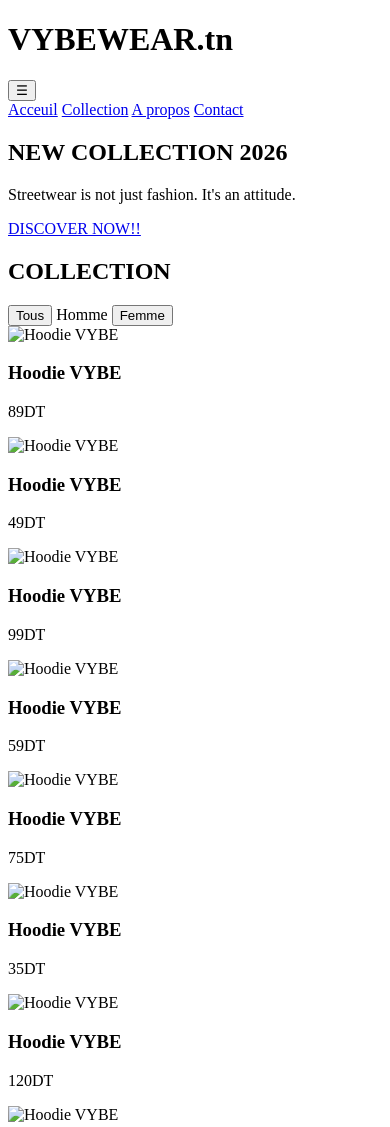
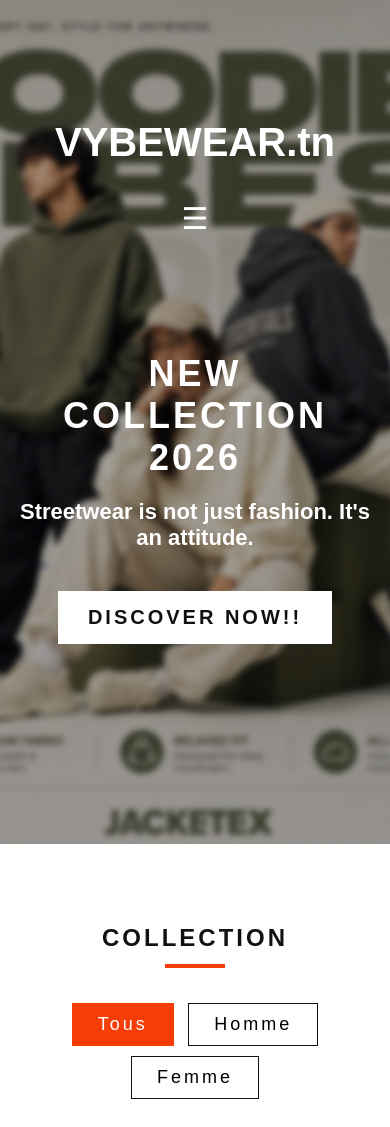
Before and after one commit to anasrgeui/vybewearproject, a plain HTML site: page index.html in a window 390 px wide. Shown: the top 1127 px of the page. Drawn offline with Linux system fonts and the light colour scheme.

Commit message:
add CSS styling

```diff
--- a/index.html
+++ b/index.html
@@ -6,71 +6,74 @@
     <title>VYBEWEAR.tn | Streetwear Homme & Femme</title>
     <link rel="stylesheet" href="style.css" >
 </head>
-<script src="script.js"></script>
+
 <body>
+      <main>
+          <section id="acceuil" >
     <header>
         <h1>VYBEWEAR.tn</h1>
     </header>
     <nav>
         <button class="burger" id="burger" aria-label="ouvrir le menu">&#9776;</button>
         <div class="liens" id="liens">
-            <a href="#Aceeuil">Acceuil</a>
-            <a href="#Collection">Collection</a>
-            <a href="#Apropos">A propos</a>
-            <a href="#Contact">Contact</a>
+            <a href="#aceeuil">Acceuil</a>
+            <a href="#collection">Collection</a>
+            <a href="#apropos">A propos</a>
+            <a href="#contact">Contact</a>
         </div>
     </nav>
-    <main>
-        <section id="Acceuil">
+
+      <div class="hero-content">
             <h2>NEW COLLECTION 2026</h2>
             <p>Streetwear is not just fashion. It's an attitude.</p>
-            <a href="#Collection" class="bouton">DISCOVER NOW!!</a>
+            <a href="#collection" class="bouton">DISCOVER NOW!!</a>
+            </div>
         </section>
-        <section id="Collection">
+        <section id="collection">
             <h2>COLLECTION</h2>
             <div class="filtres">
                 <button class="filtre actif" data-cat="tous">Tous</button>
-                <butoon class="filtre" data-cat="homme">Homme</butoon>
+                <button class="filtre" data-cat="homme">Homme</button>
                 <button class="filtre" data-cat="femme">Femme</button>
             </div>
             <div class="produits">
                 <article class="produit" data-cat="homme">
-                    <img src="images/produit1.jpg" alt="Hoodie VYBE">
-                    <h3>Hoodie VYBE</h3>
+                    <img src="images/produit1.jpg" alt="GHAZAL VYBE">
+                    <h3>GHAZAL VYBE</h3>
                     <p class="prix">89DT</p>
                 </article>
                   <article class="produit" data-cat="femme">
-                    <img src="images/produit2.jpg" alt="Hoodie VYBE">
-                    <h3>Hoodie VYBE</h3>
+                    <img src="images/produit2.jpg" alt="HOLM VYBE">
+                    <h3>HOLM VYBE</h3>
                     <p class="prix">49DT</p>
                 </article>  <article class="produit" data-cat="homme">
-                    <img src="images/produit3.jpg" alt="Hoodie VYBE">
-                    <h3>Hoodie VYBE</h3>
+                    <img src="images/produit3.jpg" alt="SABR VYBE">
+                    <h3>SABR VYBE</h3>
                     <p class="prix">99DT</p>
                 </article>
                   <article class="produit" data-cat="femme">
-                    <img src="images/produit4.jpg" alt="Hoodie VYBE">
-                    <h3>Hoodie VYBE</h3>
+                    <img src="images/produit4.jpg" alt="WARDA VYBE">
+                    <h3>WARDA VYBE</h3>
                     <p class="prix">59DT</p>
                 </article>
                   <article class="produit" data-cat="homme">
-                    <img src="images/produit5.jpg" alt="Hoodie VYBE">
-                    <h3>Hoodie VYBE</h3>
+                    <img src="images/produit5.jpg" alt="MOON THIFF VYBE">
+                    <h3>MOON THIFF VYBE</h3>
                     <p class="prix">75DT</p>
                 </article>
                   <article class="produit" data-cat="femme">
-                    <img src="images/produit6.jpg" alt="Hoodie VYBE">
-                    <h3>Hoodie VYBE</h3>
+                    <img src="images/produit6.jpg" alt="CALL ME VYBE">
+                    <h3>CALL ME VYBE</h3>
                     <p class="prix">35DT</p>
                 </article>
                   <article class="produit" data-cat="homme">
-                    <img src="images/produit7.jpg" alt="Hoodie VYBE">
-                    <h3>Hoodie VYBE</h3>
+                    <img src="images/produit7.jpg" alt="TOKYO VYBE">
+                    <h3>TOKYO VYBE</h3>
                     <p class="prix">120DT</p>
                 </article>
                   <article class="produit" data-cat="femme">
-                    <img src="images/produit8.jpg" alt="Hoodie VYBE">
-                    <h3>Hoodie VYBE</h3>
+                    <img src="images/produit8.jpg" alt="ONE MOMENT VYBE">
+                    <h3>ONE MOMENT VYBE</h3>
                     <p class="prix">45DT</p>
                 </article>
 
@@ -87,7 +90,7 @@
         <section id="contact">
             <h2>CONTACT</h2>
             <form class="formulaire" id="formulaire">
-                <input type="texte" id="nom" placeholder="Ton nom">
+                <input type="text" id="nom" placeholder="Ton nom">
                 <input type="email" id="email" placeholder="Ton email">
                 <textarea id="message" rows="5" placeholder="Ton message"></textarea>
                 <button type="submit" class="button">ENVOYER</button>
@@ -98,5 +101,6 @@
     <footer>
         <p>© 2026 VYBEWEAR.tn - Tous droits réservés </p>
     </footer>
+       <script src="script.js"></script>
 </body>
 </html>
--- a/style.css
+++ b/style.css
@@ -0,0 +1,284 @@
+html {
+    scroll-behavior: smooth;
+}
+body {
+    margin: 0;
+    font-family: 'Poppins', Arial, sans-serif;
+    background-color: #ffffff;
+    color: #111111;
+}
+h2,.bouton,.filtre {
+    font-family: 'Bebas Neue', Arial, sans-serif;
+    letter-spacing: 3px;
+}
+header {
+    background: transparent;
+    color: white;
+    text-align: center;
+    padding: 20px;
+}
+section {
+    text-align: center;
+}
+section p {
+    max-width: 600px;
+    margin: 20px auto;
+    text-align: center;
+}
+header h1 {
+    margin: 0;
+    font-size: 40px;
+    font-weight: bold;
+}
+nav {
+    width: 100%;
+    text-align: center;
+    padding: 15px;
+    position: relative;
+    z-index: 2;
+}
+
+nav a {
+    color: white;
+    text-decoration: none;
+    margin: 20px;
+    font-family: 'Bebas Neue', Arial, sans-serif;
+    font-size: 20px;
+    font-weight: bold;
+    letter-spacing: 3px;
+}
+.hero-content {
+    margin: auto;
+    padding: 40px 0;
+}
+nav a:hover {
+    color: #F73D07;
+}
+.burger {
+    display: none;
+    background: none;
+    border:none;
+    color: white;
+    font-size: 30px;
+    cursor: pointer;
+}
+#acceuil {
+    min-height: 100vh;
+    position: relative;
+    isolation: isolate;
+    overflow: hidden;
+    display: flex;
+    flex-direction: column;
+    align-items: center;
+    text-align: center;
+    color: white;
+    padding: 0 20px 40px;
+    box-sizing: border-box;
+}
+#acceuil::before {
+    content: "";
+    position: absolute;
+    inset: -8px;
+    background-image: url("images/hero.jpg");
+    background-size: cover;
+    background-position: center;
+    filter: blur(3px);
+    z-index: -2;
+}
+#acceuil::after {
+    content: "";
+    position: absolute;
+    inset: 0;
+    background: rgba(0,0,0,0.35);
+    z-index: -1;
+}
+
+#acceuil h2 {
+    color: white;
+    font-size: 60px;
+    font-weight: bold;
+    margin: 0 0 15px;
+}
+#acceuil p {
+    font-size: 22px;
+    font-weight: bold;
+}
+#acceuil .bouton {
+    font-weight: bold;
+}
+.bouton {
+    display: inline-block;
+    background-color: #ffffff;
+    color: #111111;
+    text-decoration: none;
+    padding: 15px 30px;
+    margin-top: 20px;
+    font-size: 20px;
+    border: none;
+    cursor: pointer;
+    transition: background-color 0.3s, transform 0.2s;
+}
+.bouton:hover {
+    background-color: #cccccc;
+    transform: scale(1.05);
+}
+#collection h2 {
+    font-weight: bold;
+}
+#apropos h2,#contact h2 {
+    font-size: 38px;
+    margin: 0;
+}
+#collection h2::after,#apropos h2::after,#contact h2::after {
+    content: "";
+    display: block;
+    width: 60px;
+    height: 4px;
+    background-color: #F73D07;
+    margin: 12px auto 0;
+}
+#collection {
+    padding: 60px 20px;
+    text-align: center;
+}
+.filtres {
+    margin: 30px 0;
+}
+.filtre {
+    background: transparent;
+    border: 1px solid #111111;
+    padding: 10px 25px;
+    margin: 5px;
+    font-size: 18px;
+    cursor: pointer;
+}
+.filtre.actif,.filtre:hover {
+    background-color: #F73D07;
+    border-color: #F73D07;
+    color: white;
+}
+.produits{
+    display: grid;
+    grid-template-columns: repeat(auto-fit , minmax(240px ,1fr));
+    gap: 25px;
+    max-width: 1100px;
+    margin: 0 auto;
+}
+.produit {
+    border: 1px solid #e5e5e5;
+    overflow: hidden;
+    text-align: center;
+    padding-bottom: 20px;
+    transition: transform 0.3s, box-shadow 0.3s;
+}
+.produit:hover {
+    transform: translate(-8px);
+    box-shadow: 0 10px 25px rgba(0,0,0,0.15);
+}
+.produit img {
+    width: 100%;
+    aspect-ratio: 3 / 4;
+    object-fit: cover;
+    display: block;
+    transition: transform 0.4s;
+}
+.produit:hover img {
+    transform: scale(1.05);
+}
+.produit h3 {
+    font-family: 'Bebas Neue' , Arial, sans-serif;
+    font-size: 24px;
+    letter-spacing: 2px;
+    margin: 15px 0 5px;
+}
+.prix {
+    color: #F73D07;
+    font-weight: bold;
+    margin: 0;
+}
+#apropos{
+    background-color: #111111;
+    color: white;
+    text-align: center;
+    padding: 70px 20px;
+}
+#apropos p {
+    max-width: 600px;
+    margin: 20px auto 0;
+    line-height: 1.7;
+    color: #cccccc;
+}
+#contact {
+    text-align: center;
+    padding: 70px 20px;
+}
+.formulaire {
+    max-width: 500px;
+    margin: 30px auto 0;
+}
+.formulaire input,.formulaire textarea {
+    width: 100%;
+    padding: 14px;
+    margin-bottom: 15px;
+    border: 2px solid #111111;
+    font-size: 16px;
+    font-family: 'poppins' , Arial, sans-serif;
+    box-sizing: border-box;
+}
+.formulaire .bouton {
+    background-color: #F73D07;
+    color: white;
+    margin-top: 0;
+    cursor: pointer;
+}
+.formulaire .bouton:hover {
+    background-color: #c93000;
+}
+#retour{
+    margin-top: 15px;
+    font-weight: bold;
+}
+#retour.erreur {
+    color: #d00000;
+}
+#retour.succes {
+    color: #1a8a2e;
+}
+footer {
+    background-color: #F73D07;
+    color: white;
+    text-align: center;
+    padding: 20px;
+}
+footer p {
+    margin: 0;
+}
+@media (max-width : 600px){
+    header {
+        font-size: 28px;
+    }
+    #acceuil {
+        padding: 100px 20px;
+    }
+    #acceuil h2{
+        font-size: 36px;
+    }
+    .hero-content {
+        margin: auto;
+    }
+    .burger {
+        display: block;
+        margin: 0 auto;
+    }
+    .liens{
+        display: none;
+    }
+    .liens.ouvert {
+        display: block;
+    }
+    .liens a {
+        display: block;
+        margin: 0;
+        padding: 12px;
+    }
+}
```
Also changed, not shown: images/hero.jpg (added), images/produit1.jpg (added), images/produit2.jpg (added), images/produit3.jpg (added), images/produit4.jpg (added), images/produit5.jpg (added), images/produit6.jpg (added), images/produit7.jpg (added), images/produit8.jpg (added), validationcss.PNG (added), validationhtml.PNG (added).
